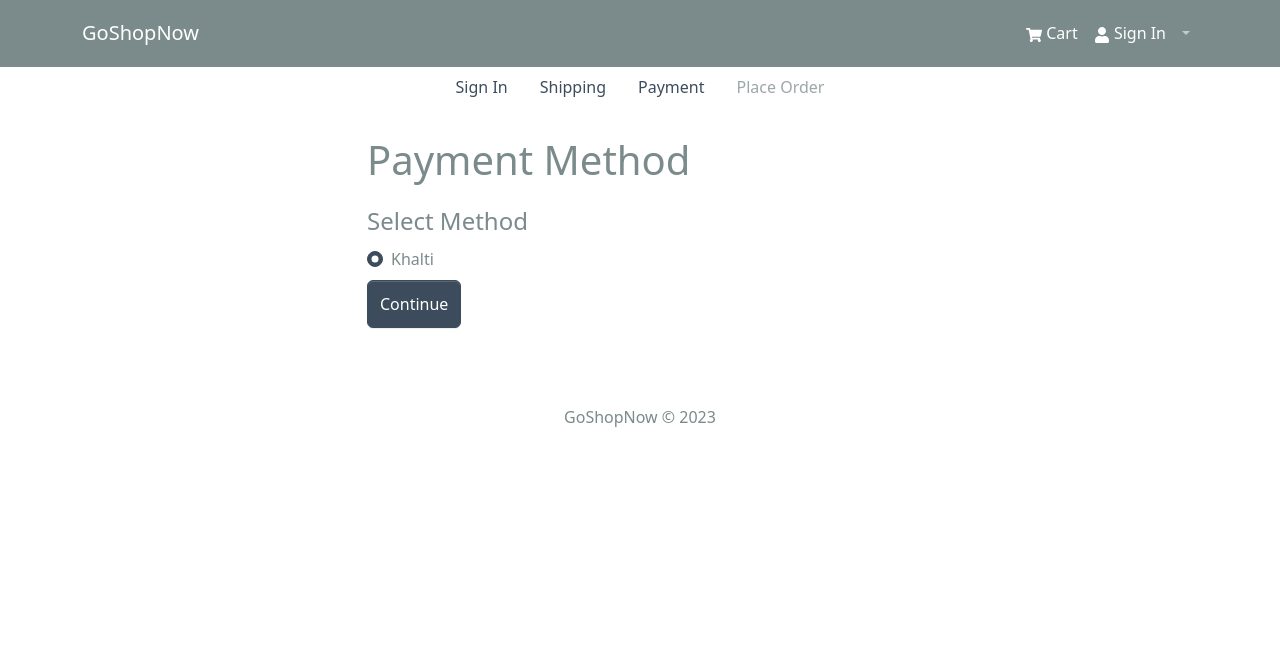
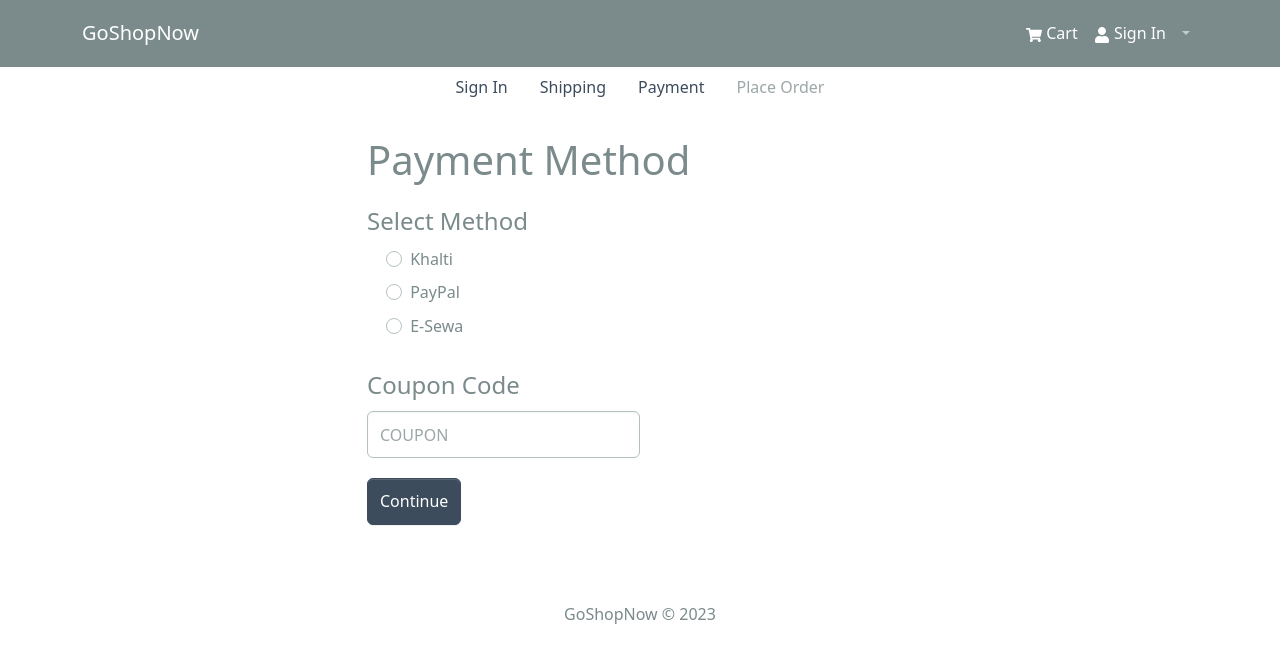
Before and after one commit to Ad-Abhishek/GoShopNow, a React (Create React App) app: page /payment in a window 1280 px wide. Shown: the top 662 px of the page. Built offline with nearby package versions, Linux system fonts and the light colour scheme; no server answers.

Commit message:
add discount coupon & get payment url

```diff
--- a/src/screens/PaymentScreen.jsx
+++ b/src/screens/PaymentScreen.jsx
@@ -1,24 +1,66 @@
-import { useNavigate } from 'react-router-dom';
-import { Form, Button, Col } from 'react-bootstrap';
+import { useState } from 'react';
+import { Form, Button, Col, FormGroup } from 'react-bootstrap';
 import FormContainer from '../components/FormContainer';
 import CheckoutSteps from '../components/CheckoutSteps';
+import axios from 'axios';
 
 export const PaymentScreen = () => {
-    const navigate = useNavigate();
+
+    const [coupon,setCoupon] = useState("");
+
+    const return_url = `http://127.0.0.1:3000/placeorder`;
+
+    const handleCouponChange = (e)=>{
+        setCoupon(()=>{
+            return e.target.value
+        })
+    }
+
+    const url = 'http://127.0.0.1:8000/api/payment/payment/';
+
+    const token = localStorage.getItem('jwt');
+
+    const headers = {
+        'Authorization' : `Bearer ${token}`
+    }
+
+    const body = {
+        coupon,
+        return_url
+    }
+
+    let payment_url = '';
 
     const submitHandler = (e) => {
         e.preventDefault();
-        navigate('/placeorder');
+
+        axios
+            .post(url,
+                body,
+                {headers}
+            )
+            .then((res) => {
+                console.log("payment url" + res.data.payment_url);
+                payment_url = res.data.payment_url
+            })
+            .catch((err) => {
+                console.log(err);
+            })
+
+        if ( payment_url ){
+            window.location.replace(payment_url);
+        }
     };
 
     return (
         <FormContainer>
+
             <CheckoutSteps step1 step2 step3 />
             <h1>Payment Method</h1>
             <Form onSubmit={ submitHandler }>
                 <Form.Group>
                     <Form.Label as='legend'>Select Method</Form.Label>
-                    <Col>
+                    <Col className='ms-3'>
                         <Form.Check
                             type='radio'
                             className='my-2'
@@ -26,10 +68,42 @@
                             id='khalti'
                             name='paymentMethod'
                             value='khalti'
-                            checked
+                        ></Form.Check>
+                    </Col>
+
+                    <Col className='ms-3'>
+                        <Form.Check
+                            type='radio'
+                            className='my-2'
+                            label='PayPal'
+                            id='paypal'
+                            name='paymentMethod'
+                            value='paypal'
+                        ></Form.Check>
+
+                    </Col>
+
+                    <Col className='ms-3'>
+                        <Form.Check
+                            type='radio'
+                            className='my-2'
+                            label='E-Sewa'
+                            id='esewa'
+                            name='paymentMethod'
+                            value='e-sewa'
                         ></Form.Check>
                     </Col>
                 </Form.Group>
+
+                <FormGroup className='mt-4'>
+                    <Form.Label as='legend'>Coupon Code</Form.Label>
+                    <Form.Control
+                        type="text"
+                        placeholder="COUPON"
+                        className='w-50 mb-3'
+                        onChange={(e)=>{handleCouponChange(e)}}
+                    />
+                </FormGroup>
 
                 <Button type='submit' variant='primary'>
                     Continue
```
